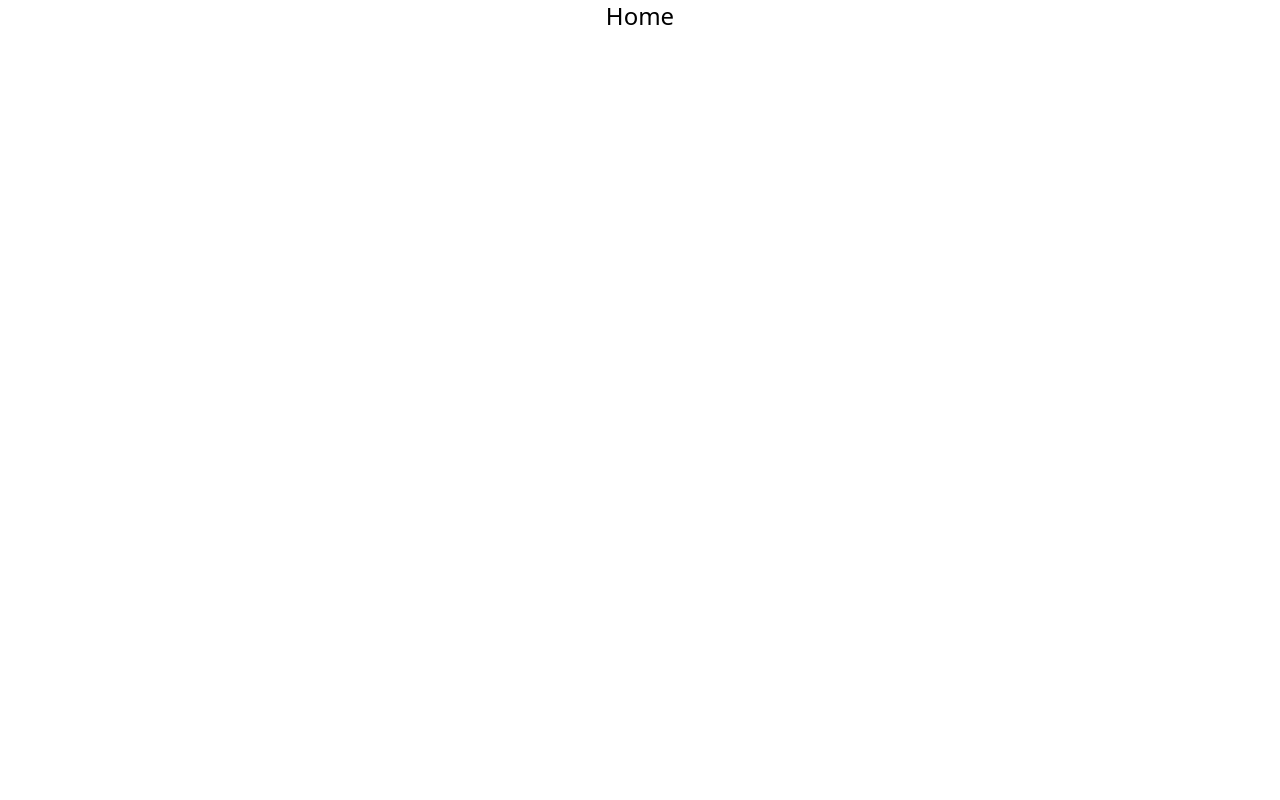
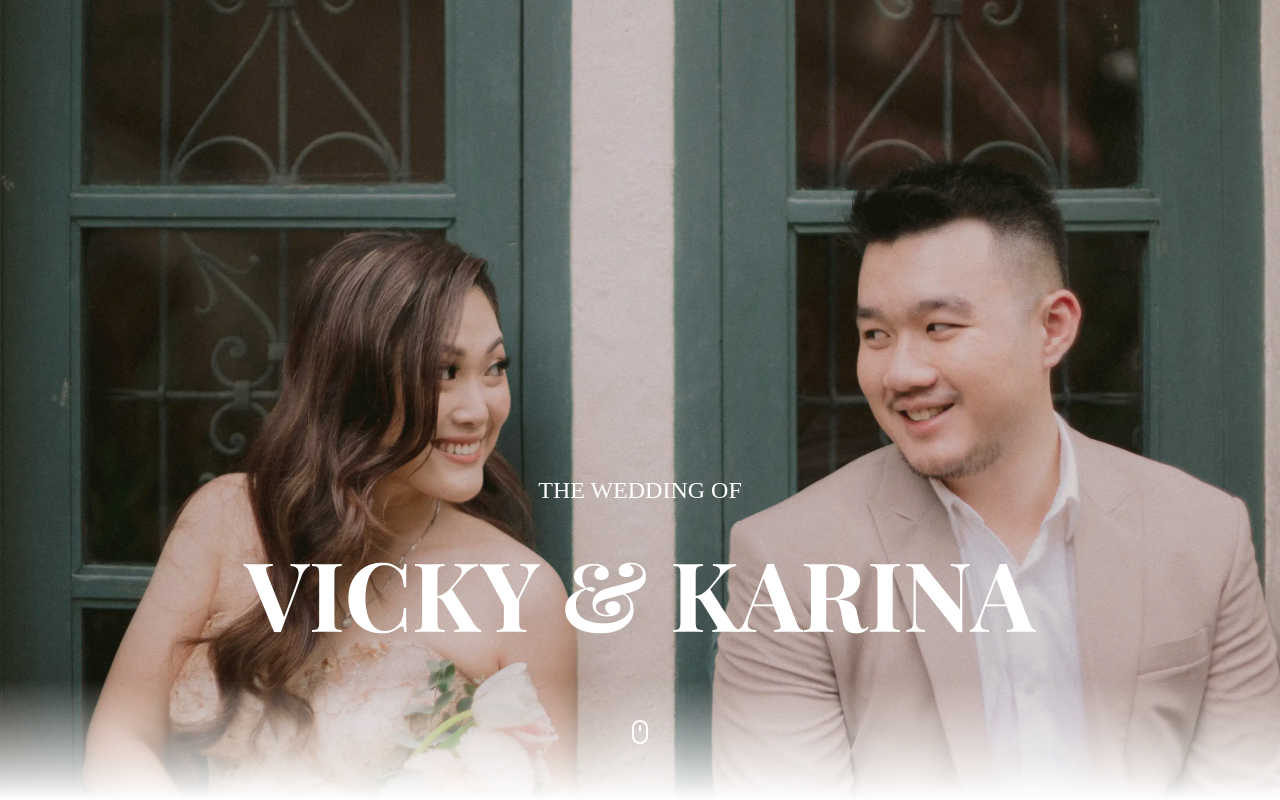
Before and after one commit to arieesetiadi/next-wedding, a Next.js app: page / in a window 1280 px wide. Both pictures are taken after a click on the button "OPEN INVITATION". Built offline with nearby package versions, Linux system fonts and the light colour scheme; a web font is replaced by a local one.

Commit message:
create hero section

```diff
--- /dev/null
+++ b/src/components/hero.tsx
@@ -0,0 +1,21 @@
+export default function Hero() {
+    return (
+        <section className="h-screen w-screen bg-[url('/images/general/photo-quotes-1.webp')] bg-cover bg-[center_55%] bg-no-repeat before:absolute before:bottom-0 before:left-0 before:right-0 before:top-0 before:z-10 before:bg-[rgba(68,29,22,0.2)]">
+            <div className="relative z-20 h-screen w-screen bg-[linear-gradient(180deg,#ffffff00_85%,#ffffff_100%)]">
+                <div className="absolute bottom-0 left-1/2 z-30 w-screen -translate-x-1/2">
+                    <span className="ff-times-new-roman mb-2 block text-center text-[20px] uppercase text-white lg:mb-3 lg:text-[24px]">
+                        The Wedding Of
+                    </span>
+
+                    <h1 className="ff-playfair mb-2 block text-center text-[32px] font-[700] uppercase text-white lg:mb-5 lg:text-[96px]">
+                        Vicky & Karina
+                    </h1>
+
+                    <div className="mb-14 mt-24 flex justify-center md:mt-14">
+                        <img width={24} height={24} src="/images/icons/mouse-white.svg" alt="Mouse Icon" />
+                    </div>
+                </div>
+            </div>
+        </section>
+    );
+}
--- a/src/components/on-boarding.tsx
+++ b/src/components/on-boarding.tsx
@@ -1,11 +1,14 @@
-import { useState } from 'react';
+import { Dispatch, SetStateAction } from 'react';
 
-export default function OnBoarding() {
-    const [isOpened, setIsOpened] = useState<boolean>(false);
+type Props = {
+    isOpened: boolean;
+    setIsOpened: Dispatch<SetStateAction<boolean>>;
+};
 
+export default function OnBoarding({ isOpened, setIsOpened }: Props) {
     return (
         <div
-            className={`${isOpened ? 'bottom-[100%]' : 'bottom-0'} absolute h-screen w-screen bg-[url('/images/general/photo-quotes-1.webp')] bg-cover bg-[center_55%] bg-no-repeat transition-all duration-500 ease-in-out`}>
+            className={`${isOpened ? 'bottom-[100%]' : 'bottom-0'} absolute z-10 h-screen w-screen bg-[url('/images/general/photo-quotes-1.webp')] bg-cover bg-[center_55%] bg-no-repeat transition-all duration-500 ease-in-out`}>
             <div className="relative h-screen w-screen bg-[linear-gradient(180deg,_#FFFFFF00_30%,_#52231AE6_100%)]">
                 <div className="absolute left-1/2 top-[60%] w-screen -translate-x-1/2 -translate-y-1/2 lg:top-1/2">
                     <span className="ff-times-new-roman mb-2 block text-center text-[20px] uppercase text-white lg:mb-5">
@@ -35,7 +38,12 @@ export default function OnBoarding() {
                             onClick={() => setIsOpened(true)}
                             className="btn btn-light flex w-full justify-center lg:w-auto">
                             <div className="flex gap-2">
-                                <img src="/images/icons/envelope-primary.svg" alt="Envelope Icon" />
+                                <img
+                                    width={14}
+                                    height={14}
+                                    src="/images/icons/envelope-primary.svg"
+                                    alt="Envelope Icon"
+                                />
                                 <span className="ff-times-new-roman text-[14px] uppercase text-primary">
                                     Open Invitation
                                 </span>
--- a/src/pages/index.tsx
+++ b/src/pages/index.tsx
@@ -1,13 +1,20 @@
+import { useState } from 'react';
+
+import Hero from '@/components/hero';
 import OnBoarding from '@/components/on-boarding';
 
 export default function HomePage() {
+    const [isOpened, setIsOpened] = useState<boolean>(false);
+
     return (
         <>
-            <OnBoarding />
+            <OnBoarding isOpened={isOpened} setIsOpened={setIsOpened} />
 
-            <main>
-                <h1 className="text-center text-2xl">Home</h1>
-            </main>
+            {isOpened && (
+                <main>
+                    <Hero />
+                </main>
+            )}
         </>
     );
 }
```
